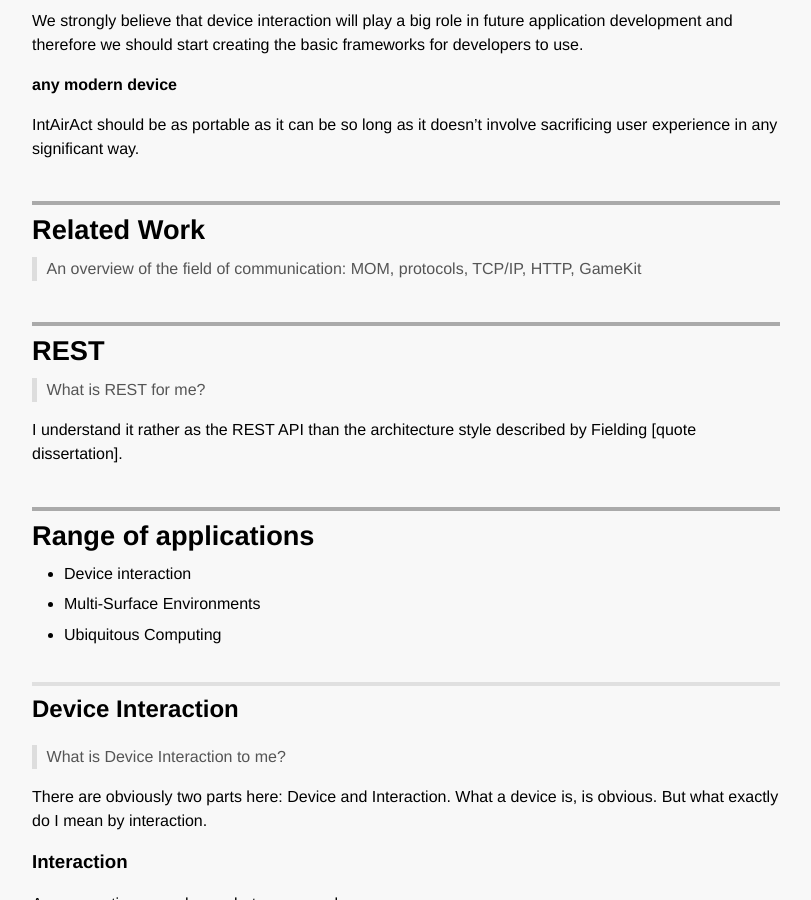
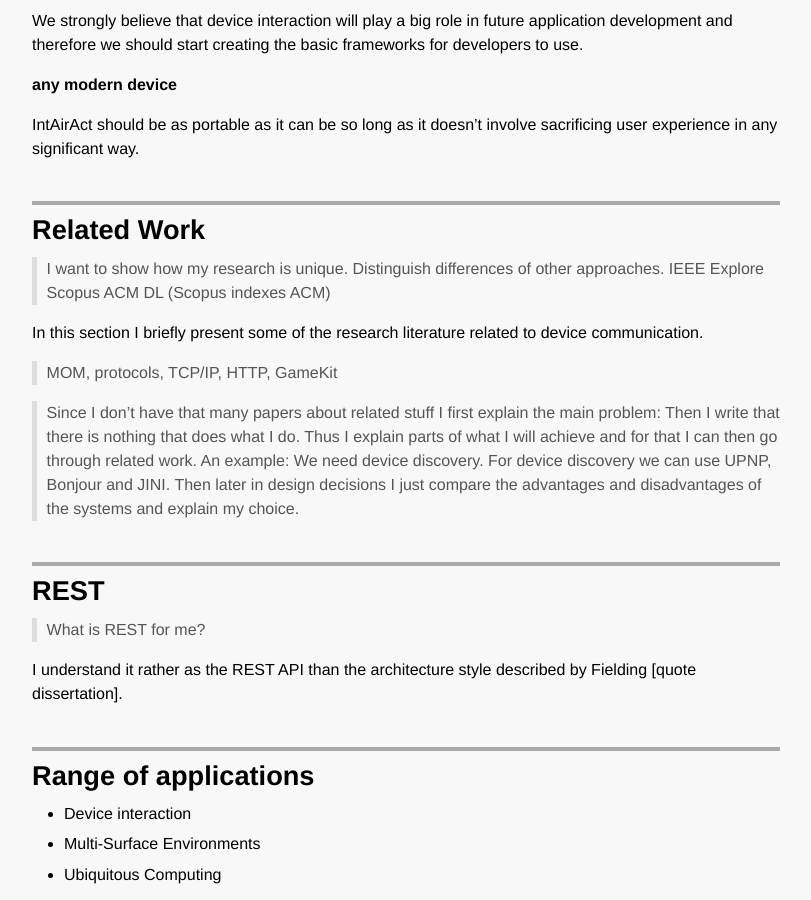
Before and after one commit to ArloL/arlol.github.io, a Jekyll site: the page built from index.md, in a window 1280 px wide and 900 px high, scrolled down 3248 px. Shown: the whole window, without its empty margins (234-1045 px from the left). Built offline with Jekyll 4.4.1, drawn with Linux system fonts in a browser that asks for light colours; Markdown is read by kramdown in place of the engine named in the settings; some of the changed text lies outside the part shown.

Commit message:
Added Frank's comment on how to organize related work

```diff
--- a/_includes/Thesis.md
+++ b/_includes/Thesis.md
@@ -98,7 +98,20 @@ IntAirAct should be as portable as it can be so long as it doesn't involve sacri
 
 # Related Work
 
-> An overview of the field of communication: MOM, protocols, TCP/IP, HTTP, GameKit
+> I want to show how my research is unique. Distinguish differences of other approaches.
+> IEEE Explore
+> Scopus
+> ACM DL (Scopus indexes ACM)
+>
+
+In this section I briefly present some of the research literature related to device communication.
+
+> MOM, protocols, TCP/IP, HTTP, GameKit
+
+> Since I don't have that many papers about related stuff I first explain the main problem: Then I write that there is nothing that does what I do.
+Thus I explain parts of what I will achieve and for that I can then go through related work.
+An example: We need device discovery. For device discovery we can use UPNP, Bonjour and JINI.
+Then later in design decisions I just compare the advantages and disadvantages of the systems and explain my choice.
 
 # REST
 
```
Also changed, not shown: other parts of _includes/Thesis.md (+4 -2 lines).
